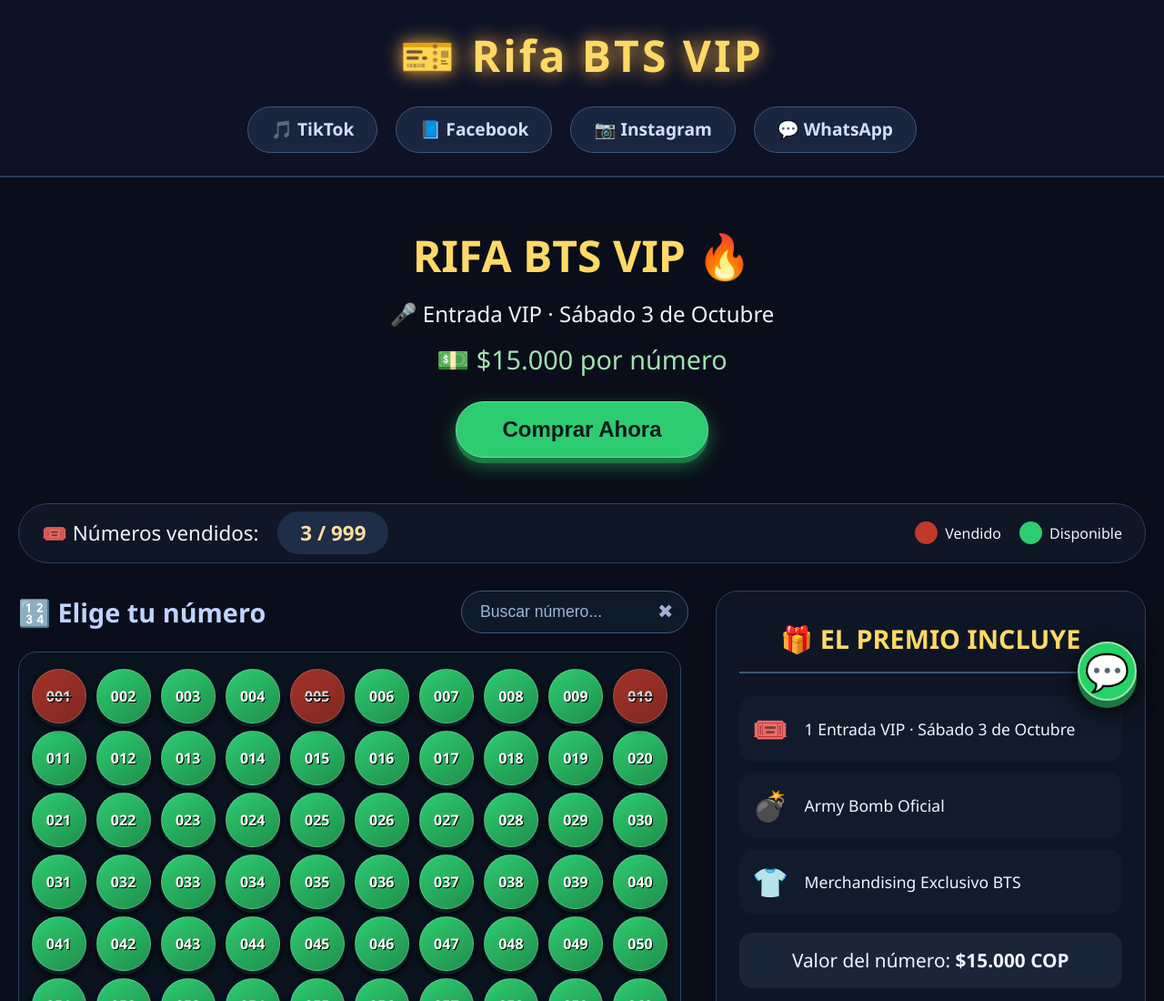
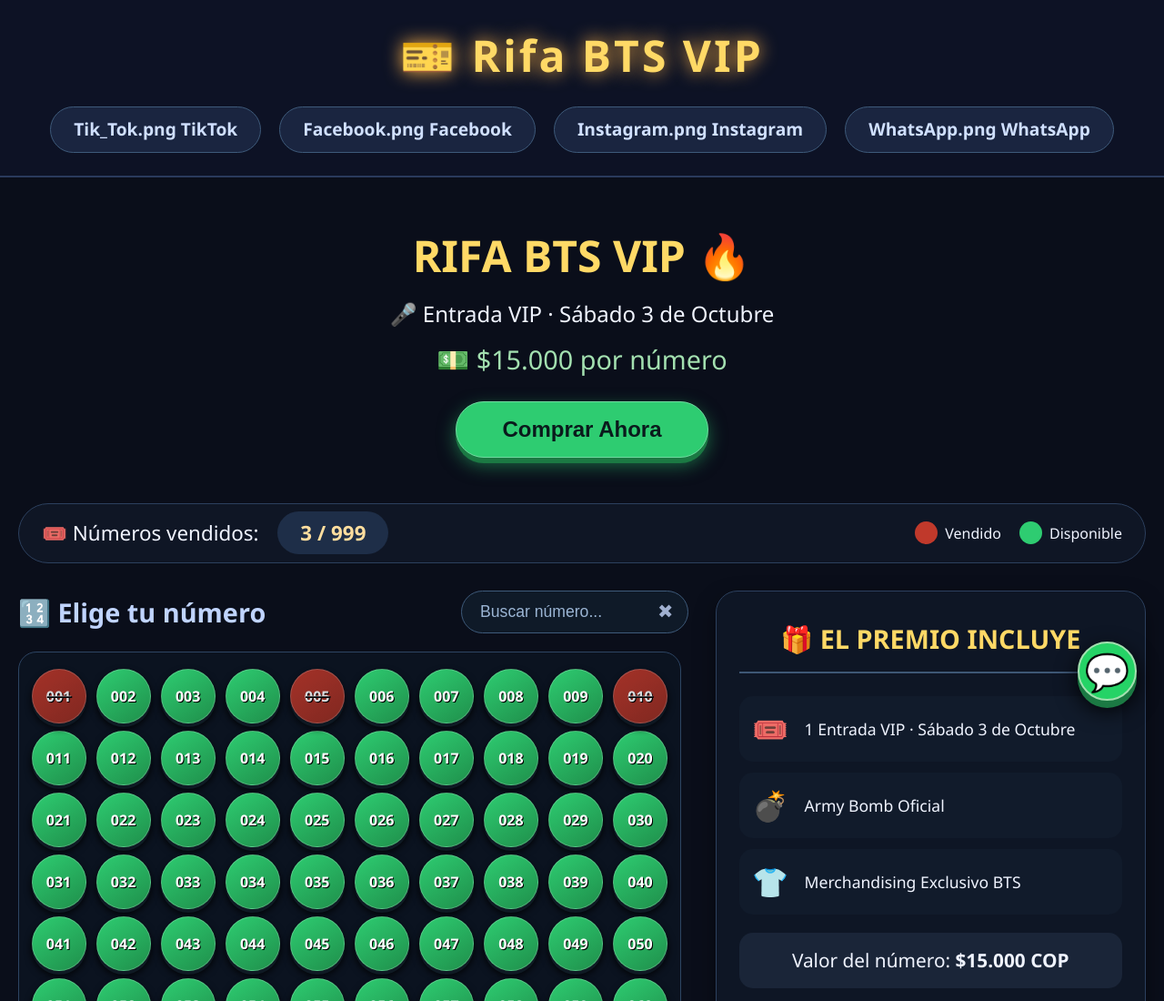
Before and after one commit to KEVINGOMEZ-04/army, a plain HTML site: page index.html in a window 1280 px wide. Shown: the top 1100 px of the page at 91% size. Drawn offline with Linux system fonts and the light colour scheme.

Commit message:
Update index.html

```diff
--- a/index.html
+++ b/index.html
@@ -14,19 +14,19 @@
       <div class="social-links">
         <!-- REEMPLAZA LOS EMOJIS POR TUS LOGOS (IMG O SVG) -->
         <a href="#" class="social-btn" target="_blank">
-          <span class="social-icon-img">🎵</span>
+          <span class="social-icon-img">Tik_Tok.png</span>
           <span class="social-text">TikTok</span>
         </a>
         <a href="#" class="social-btn" target="_blank">
-          <span class="social-icon-img">📘</span>
+          <span class="social-icon-img">Facebook.png</span>
           <span class="social-text">Facebook</span>
         </a>
         <a href="#" class="social-btn" target="_blank">
-          <span class="social-icon-img">📷</span>
+          <span class="social-icon-img">Instagram.png</span>
           <span class="social-text">Instagram</span>
         </a>
         <a href="#" class="social-btn whatsapp-header" target="_blank">
-          <span class="social-icon-img">💬</span>
+          <span class="social-icon-img">WhatsApp.png</span>
           <span class="social-text">WhatsApp</span>
         </a>
       </div>
```
